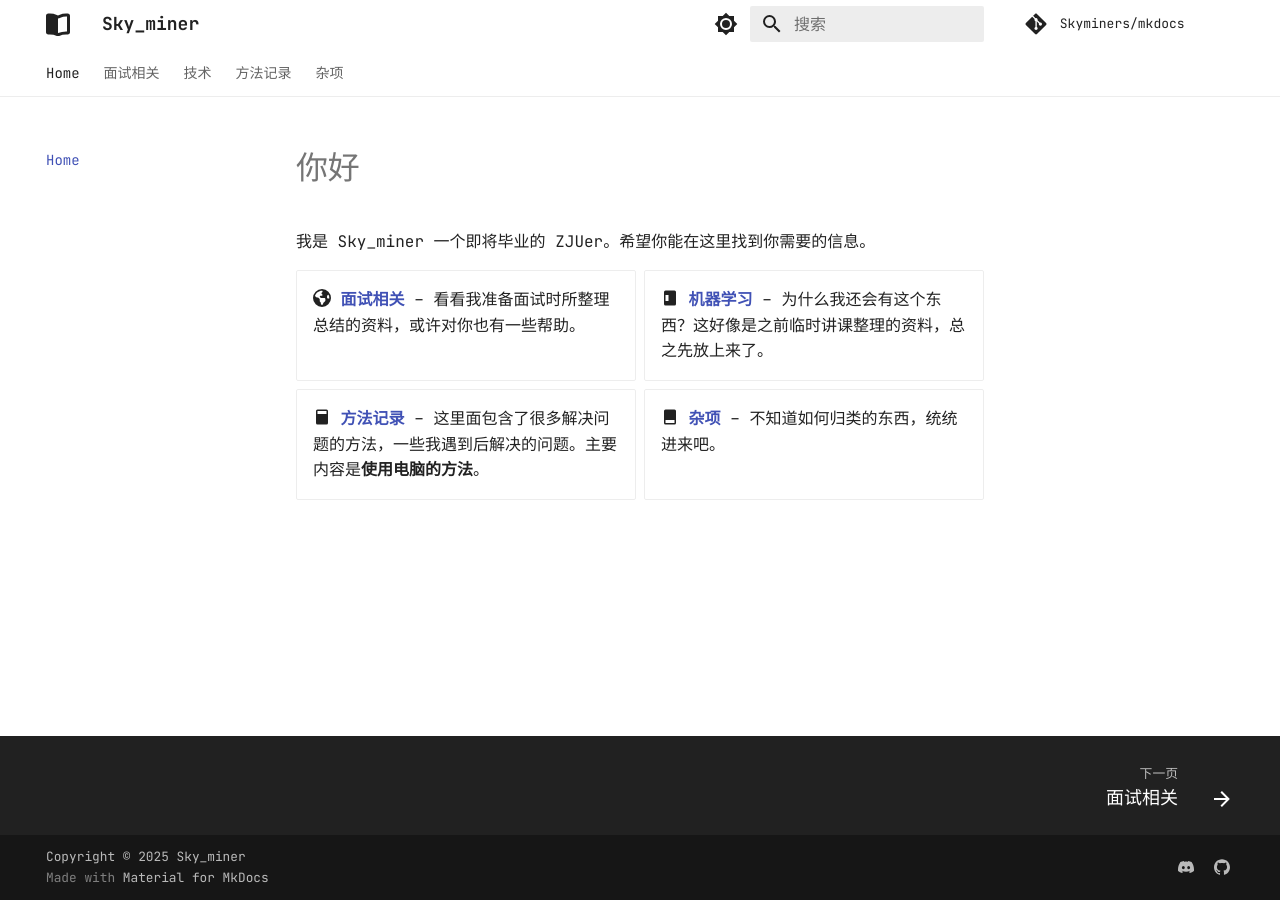
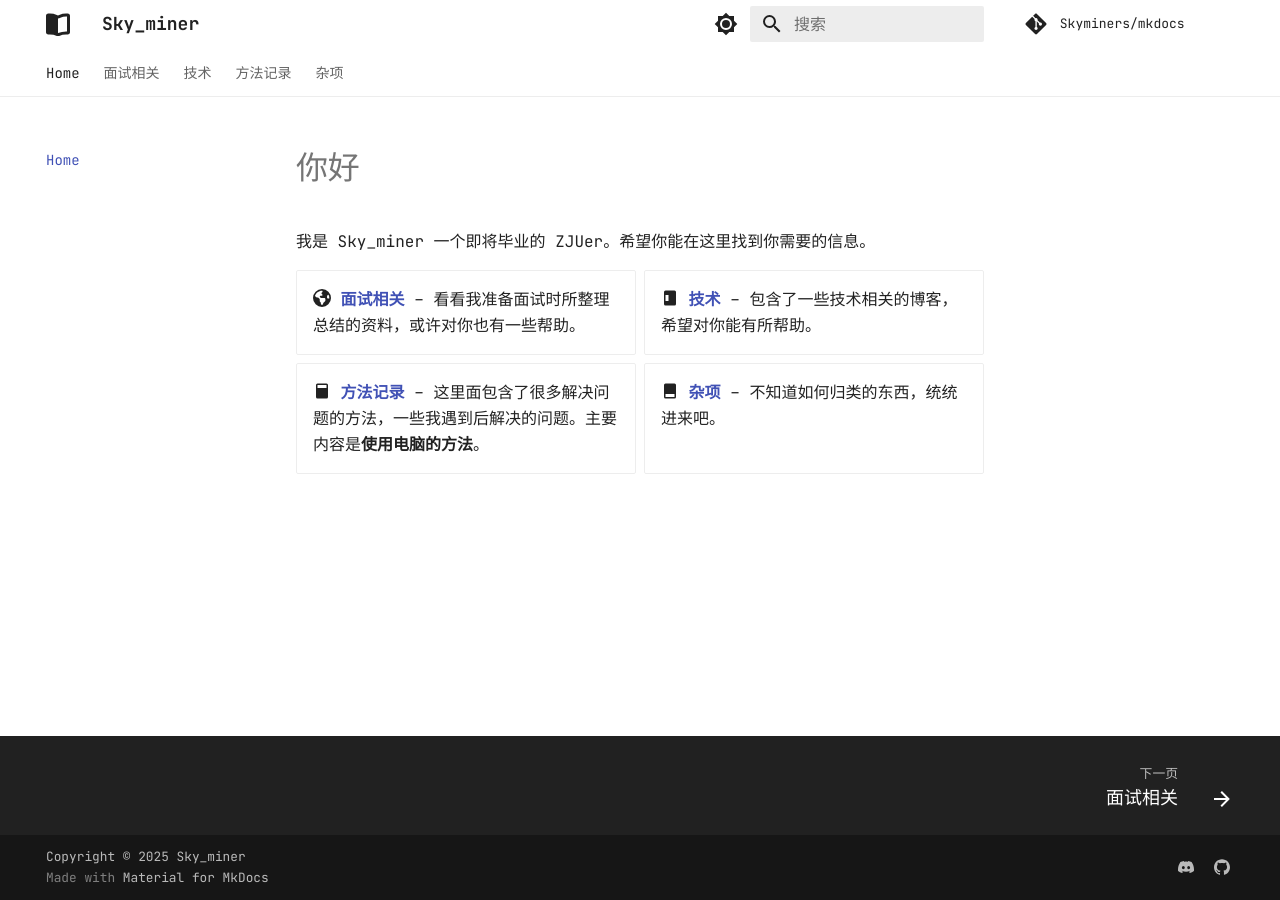
Before and after one commit to Skyminers/mkdocs, an MkDocs documentation site: the page built from docs/index.md, in a window 1280 px wide. Built offline with MkDocs 1.6.1 and Material for MkDocs 9.7.7, drawn with Linux system fonts in a browser that asks for light colours; comment, search, counter and statistics services are not loaded.

Commit message:
update tab information

```diff
--- a/docs/index.md
+++ b/docs/index.md
@@ -7,13 +7,13 @@
 <div class="grid cards" markdown>
 
 - :fontawesome-solid-earth-americas: __[面试相关]__ – 看看我准备面试时所整理总结的资料，或许对你也有一些帮助。
-- :material-page-layout-sidebar-left: __[机器学习]__ – 为什么我还会有这个东西？这好像是之前临时讲课整理的资料，总之先放上来了。
+- :material-page-layout-sidebar-left: __[技术]__ – 包含了一些技术相关的博客，希望对你能有所帮助。
 - :material-page-layout-header: __[方法记录]__ – 这里面包含了很多解决问题的方法，一些我遇到后解决的问题。主要内容是**使用电脑的方法**。
 - :material-page-layout-footer: __[杂项]__ – 不知道如何归类的东西，统统进来吧。
 
 </div>
 
   [面试相关]: interview/index.md
-  [机器学习]: machine_learning/index.md
+  [技术]: tech/index.md
   [方法记录]: methods/index.md
   [杂项]: others/index.md
```
